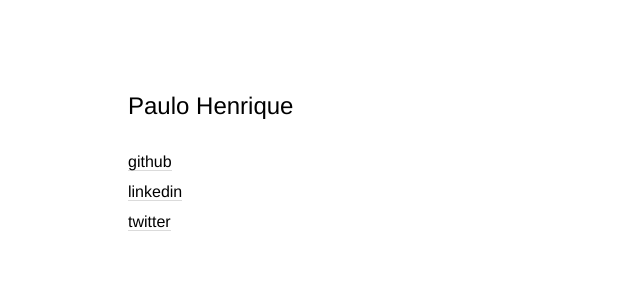
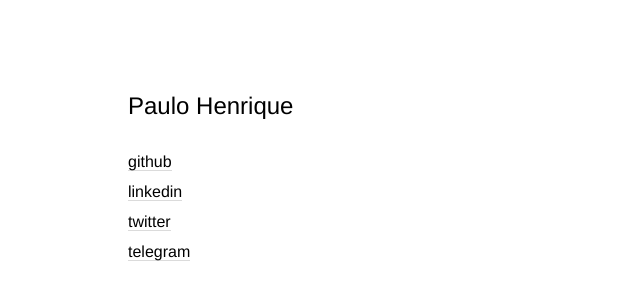
Before and after one commit to phf333/phf333.github.io, a plain HTML site: page index.html in a window 1280 px wide. Shown: the part 410-710 px from the top of the page, 0-640 px from the left. Drawn offline with Linux system fonts and the light colour scheme.

Commit message:
Update index.html

```diff
--- a/index.html
+++ b/index.html
@@ -24,7 +24,7 @@
       <li><a href="http://github.com/phf333/" target="_blank">github</a></li>
       <li><a href="https://www.linkedin.com/in/paulo-henrique-56173b134//" target="_blank">linkedin</a></li>
       <li><a href="https://twitter.com/ph_henrique07" target="_blank">twitter</a></li>
-      <li><a href="" target="_blank"></a></li>
+      <li><a href="https://t.me/phf333" target="_blank">telegram</a></li>
       <li><a href="mailto:?subject=Oi"></a></li>
     </ul>
   </section>
```
